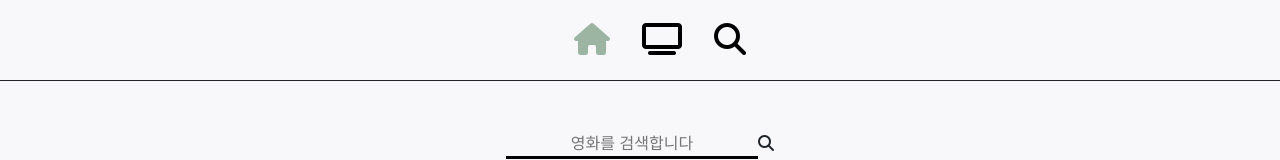
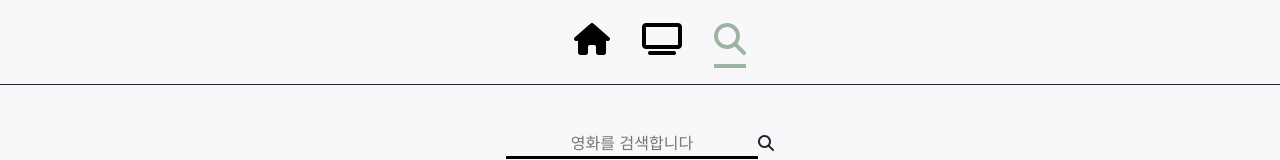
Before and after one commit to unani92/MovieReact, a React (Create React App) app: page /search in a window 1280 px wide. Shown: the top 160 px of the page. Built offline with nearby package versions, Linux system fonts and the light colour scheme.

Commit message:
nav header styling

```diff
--- a/src/components/Header.js
+++ b/src/components/Header.js
@@ -1,5 +1,5 @@
 import React from "react";
-import {Link} from "react-router-dom";
+import { Link, withRouter } from "react-router-dom";
 import styled from "styled-components"
 
 //stylesheet
@@ -23,34 +23,31 @@ const List = styled.ul
 const Item = styled.li
 `
   margin: 1rem;
+  border-bottom: 4px solid ${props => props.current ? "#9cb5a2" : "transparent"}
+`
+const I = styled.i
+`
+  color: ${props => props.current ? "#9cb5a2" : "black"}
 `
 
+
 // component
-function Header() {
-  const onClick = event => {
-    const icons = document.querySelectorAll("i")
-    icons.forEach(icon => {
-      if (icon.classList.contains("selected")) {
-        icon.classList.remove("selected")
-      }
-    })
-    event.target.classList.add("selected")
-  }
+function Header({ location:{ pathname } }) {
   return (
     <Nav>
       <List>
-        <Item>
-          <Link to="/"><i onClick={onClick} className="fas fa-home selected"></i></Link>
+        <Item current={pathname === "/"}>
+          <Link to="/"><I current={pathname === "/"} className="fas fa-home"></I></Link>
         </Item>
-        <Item>
-          <Link to="/tv"><i onClick={onClick} className="fas fa-tv"></i></Link>
+        <Item current={pathname === "/tv"}>
+          <Link to="/tv"><I current={pathname === "/tv"} className="fas fa-tv"></I></Link>
         </Item>
-        <Item>
-          <Link to="/search"><i onClick={onClick} className="fas fa-search"></i></Link>
+        <Item current={pathname === "/search"}>
+          <Link to="/search"><I current={pathname === "/search"} className="fas fa-search"></I></Link>
         </Item>
       </List>
     </Nav>
   )
 }
 
-export default Header
+export default withRouter(Header)
--- a/src/routes/Search.js
+++ b/src/routes/Search.js
@@ -1,4 +1,4 @@
-import React, { useState, useEffect } from "react";
+import React, { useState } from "react";
 import { connect } from "react-redux"
 import { searchMovies } from "../store";
 import styled from "styled-components";
```
